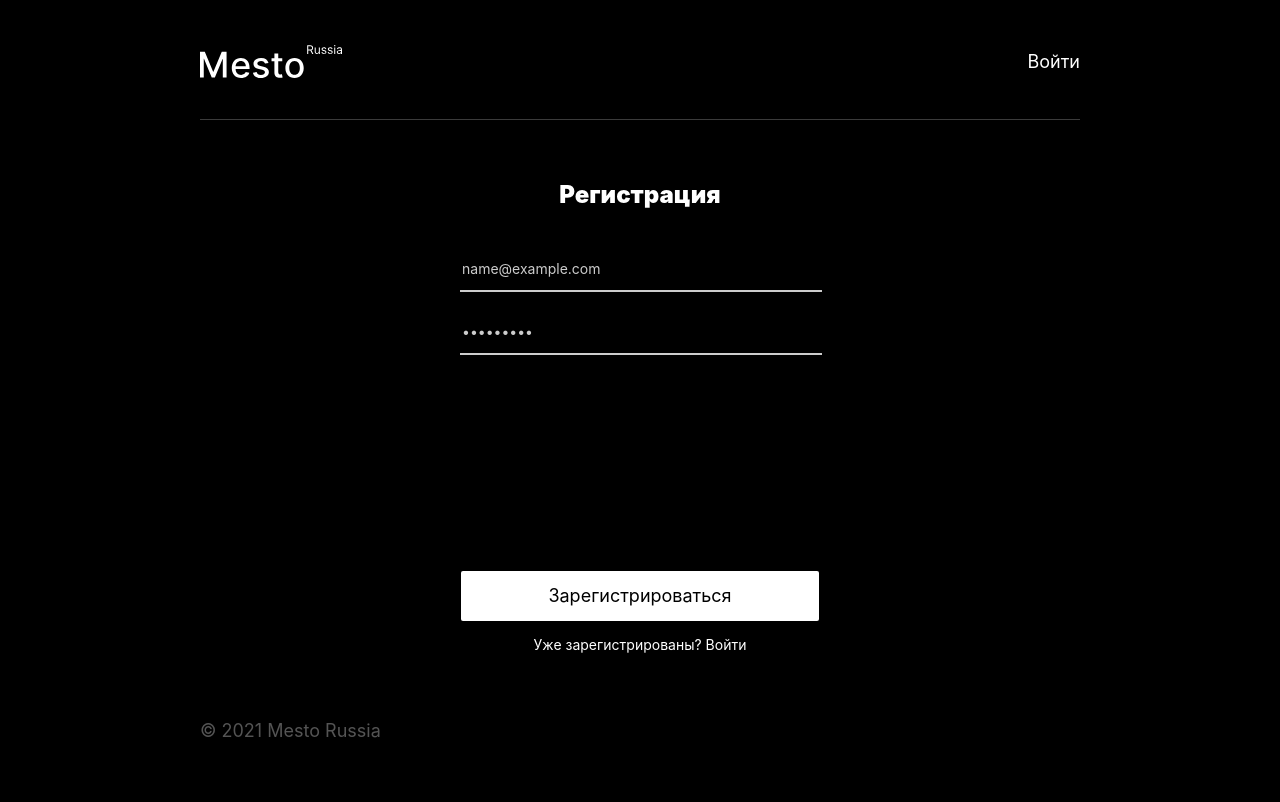
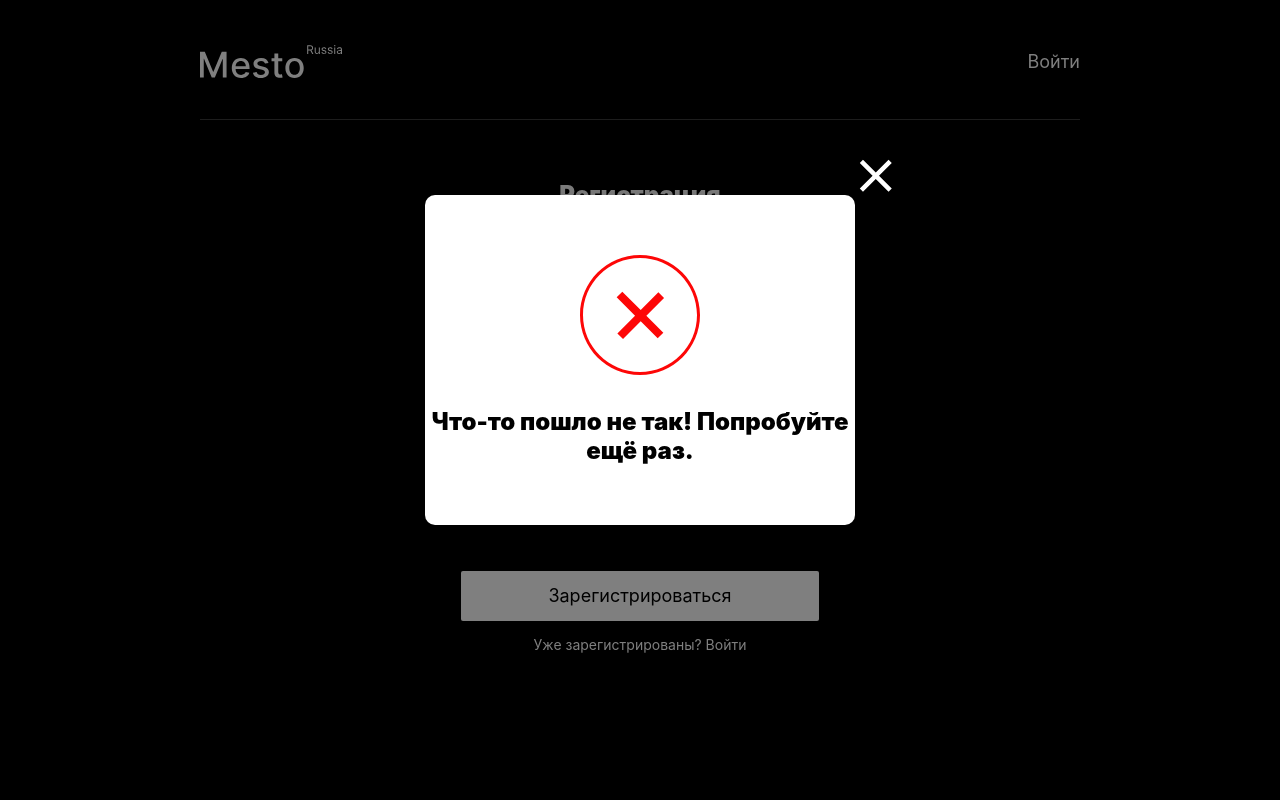
Before and after one commit to vadimshift/react-mesto-auth, a React (Create React App) app: page /sign-up in a window 1280 px wide. Both pictures are taken after typing "name@example.com", "Sample123" into the empty fields and a click on the button "Зарегистрироваться". Built offline with nearby package versions, Linux system fonts and the light colour scheme; no server answers.

Commit message:
сделал попапы

```diff
--- a/src/components/App.js
+++ b/src/components/App.js
@@ -1,37 +1,51 @@
-import React, { useState, useEffect } from 'react';
-import { Route, Switch, Redirect, useHistory } from 'react-router-dom';
-import * as apiAuth from '../utils/apiAuth';
-import Main from './Main';
-import Register from './Register';
-import Login from './Login';
-import ProtectedRoute from './ProtectedRoute';
-import InfoTooltip from './InfoTooltip';
+import React, { useState, useEffect } from "react";
+import { Route, Switch, Redirect, useHistory } from "react-router-dom";
+import * as apiAuth from "../utils/apiAuth";
+import Main from "./Main";
+import Register from "./Register";
+import Login from "./Login";
+import ProtectedRoute from "./ProtectedRoute";
+import InfoTooltip from "./InfoTooltip";
 
 function App() {
   const [loggedIn, setLoggedIn] = useState(false);
 
   const [userEmail, setUserEmail] = useState({
-    email: '',
+    email: "",
   });
+
+  const [isInfoTooltipOpen, setIsInfoTooltipOpen] = useState(false);
+
+  const [isRegisterResult, setRigisterResult] = useState(true);
 
   const history = useHistory();
 
+  const closeInfoTooltipPopup = () => {
+    setIsInfoTooltipOpen(false);
+  };
+
   const onRegister = (data) => {
-    return apiAuth.register(data).then((res) => {
-      res ? alert('zbs') : alert('hui');
-      history.push('/sign-in');
-    });
+    return apiAuth
+      .register(data)
+      .then(() => {
+        setIsInfoTooltipOpen(true);
+        history.push("/sign-in");
+      })
+      .catch(() => {
+        setIsInfoTooltipOpen(true);
+        setRigisterResult(false);
+      });
   };
 
   const onLogin = (data) => {
     return apiAuth.authorization(data).then((data) => {
       setLoggedIn(true);
-      localStorage.setItem('token', data.token);
+      localStorage.setItem("token", data.token);
     });
   };
 
   const checkToken = () => {
-    const token = localStorage.getItem('token');
+    const token = localStorage.getItem("token");
     if (!token) {
       return;
     }
@@ -47,15 +61,15 @@ function App() {
 
   useEffect(() => {
     if (loggedIn) {
-      history.push('/main');
+      history.push("/main");
     }
-  }, [loggedIn]);
+  }, [loggedIn, history]);
 
   const onLogout = () => {
     setLoggedIn(false);
-    setUserEmail('');
-    localStorage.removeItem('token');
-    history.push('/sign-in');
+    setUserEmail("");
+    localStorage.removeItem("token");
+    history.push("/sign-in");
   };
 
   return (
@@ -79,6 +93,11 @@ function App() {
             {loggedIn ? <Redirect to="/main" /> : <Redirect to="/sign-in" />}
           </Route>
         </Switch>
+        <InfoTooltip
+          isOpen={isInfoTooltipOpen}
+          onClose={closeInfoTooltipPopup}
+          isResult={isRegisterResult}
+        />
       </div>
     </div>
   );
--- a/src/components/InfoTooltip.js
+++ b/src/components/InfoTooltip.js
@@ -9,14 +9,20 @@ function InfoTooltip(props) {
       }`}
     >
       <div className="popup__container">
-            <img className="popup__auth-img" src={succes} />
-          <p className="popup__auth-title">Вы успешно зарегистрировались!</p>
-          {/* <img className="popup__auth-img" src={fail} />
-          <p className="popup__auth-title">Что-то пошло не так! Попробуйте ещё раз.</p>  */}
+        <img
+          className="popup__auth-img"
+          src={props.isResult ? succes : fail}
+          alt="изоображение о результате регистрации"
+        />
+        <p className="popup__auth-title">
+          {props.isResult
+            ? `Вы успешно зарегистрировались!`
+            : `Что-то пошло не так! Попробуйте ещё раз.`}{" "}
+        </p>
         <button
           type="button"
           onClick={props.onClose}
-          className={`popup__close-button popup__close-button_type_${props.name}`}
+          className="popup__close-button"
         ></button>
       </div>
     </section>
--- a/src/components/Login.js
+++ b/src/components/Login.js
@@ -1,5 +1,4 @@
 import Header from "./Header";
-import Footer from "./Footer";
 import { Link } from "react-router-dom";
 import { useState } from "react";
 
@@ -19,12 +18,7 @@ function Login({ onLogin }) {
 
   const handleSubmit = (e) => {
     e.preventDefault();
-    /* if (!loginData.username || !loginData.password) {
-      return;
-    } */
-
     onLogin(loginData);
-    /* .catch(err => setMessage(err.message || 'Что-то пошло не так')); */
   };
 
   return (
@@ -63,7 +57,6 @@ function Login({ onLogin }) {
           </button>
         </form>
       </section>
-      <Footer />
     </>
   );
 }
--- a/src/components/Register.js
+++ b/src/components/Register.js
@@ -1,10 +1,8 @@
 import Header from "./Header";
-import Footer from "./Footer";
 import { Link } from "react-router-dom";
 import { useState } from "react";
-import InfoTooltip from './InfoTooltip';
 
-function Register({onRegister}) {
+function Register({ onRegister }) {
   const [registerData, setRegisterData] = useState({
     email: "",
     password: "",
@@ -20,8 +18,8 @@ function Register({onRegister}) {
 
   const handleSubmit = (e) => {
     e.preventDefault();
-    onRegister(registerData)
-  }
+    onRegister(registerData);
+  };
 
   return (
     <>
@@ -32,7 +30,7 @@ function Register({onRegister}) {
       </Header>
       <section className="auth-page">
         <h2 className="auth-page__title">Регистрация</h2>
-        <form onSubmit={handleSubmit} className="auth-page__form" >
+        <form onSubmit={handleSubmit} className="auth-page__form">
           <input
             id="email"
             name="email"
@@ -65,8 +63,7 @@ function Register({onRegister}) {
           </p>
         </form>
       </section>
-      <InfoTooltip/>
-      <Footer />
+      {/* <InfoTooltip isOpen={isInfoTooltipOpen} onClose={closeInfoTooltipPopup} /> */}
     </>
   );
 }
```
